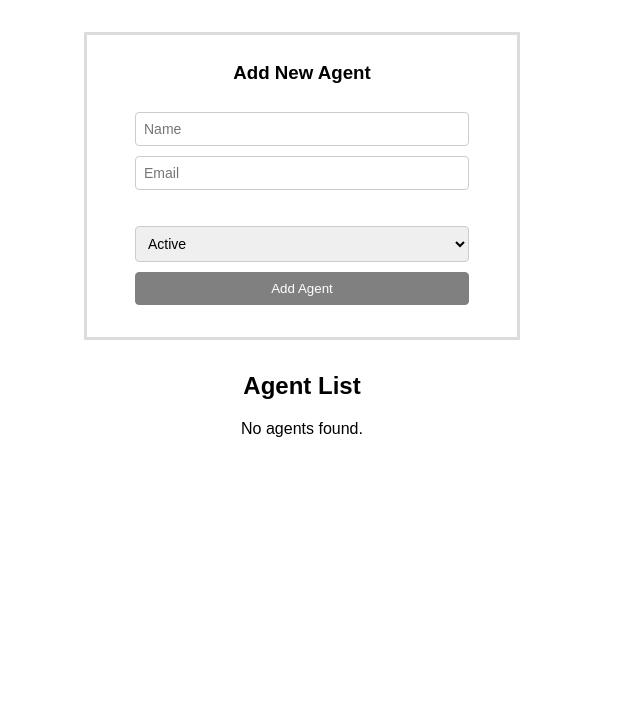
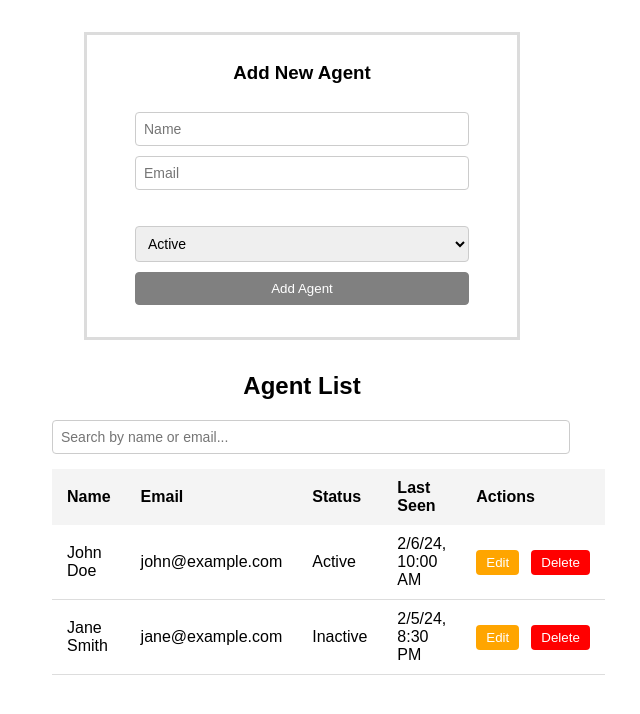
Before and after one commit to neffedych/Espresso-lab, a React (Create React App) app: page / in a window 1280 px wide. Shown: the top 714 px of the page, without its empty margins (338-978 px from the left). Built offline with nearby package versions, Linux system fonts and the light colour scheme.

Commit message:
Bonus: Implemented Search func by name & email

```diff
--- a/src/components/AgentList.css
+++ b/src/components/AgentList.css
@@ -125,3 +125,11 @@
 .agent-table td {
   border-bottom: 1px solid #ddd;
 }
+
+.search-bar {
+    margin-bottom: 15px;
+    padding: 8px;
+    width: 100%;
+    border: 1px solid #ccc;
+    border-radius: 4px;
+  }
--- a/src/components/AgentList.tsx
+++ b/src/components/AgentList.tsx
@@ -17,8 +17,10 @@ const initialAgents: Agent[] = [
 const AgentList: React.FC = () => {
   const [agents, setAgents] = useState<Agent[]>(() => {
     const storedAgents = localStorage.getItem("agents");
-        return storedAgents ? JSON.parse(storedAgents) : [];
+    return storedAgents ? JSON.parse(storedAgents) : initialAgents;
   });
+
+  const [searchQuery, setSearchQuery] = useState("");
   const [name, setName] = useState("");
   const [email, setEmail] = useState("");
   const [status, setStatus] = useState<"Active" | "Inactive">("Active");
@@ -29,10 +31,7 @@ const AgentList: React.FC = () => {
     localStorage.setItem("agents", JSON.stringify(agents));
   }, [agents]);
 
-  const validateEmail = (email: string) => {
-    const emailRegex = /^[^\s@]+@[^\s@]+\.[^\s@]+$/;
-    return emailRegex.test(email);
-  };
+  const validateEmail = (email: string) => /^[^\s@]+@[^\s@]+\.[^\s@]+$/.test(email);
 
   const handleEmailChange = (e: React.ChangeEvent<HTMLInputElement>) => {
     const value = e.target.value;
@@ -44,7 +43,6 @@ const AgentList: React.FC = () => {
     if (!name || !email || emailError) return;
 
     if (editingAgentId) {
-
       setAgents((prevAgents) =>
         prevAgents.map((agent) =>
           agent.id === editingAgentId ? { ...agent, name, email, status } : agent
@@ -52,7 +50,6 @@ const AgentList: React.FC = () => {
       );
       setEditingAgentId(null);
     } else {
-
       const newAgent: Agent = {
         id: crypto.randomUUID(),
         name,
@@ -62,7 +59,6 @@ const AgentList: React.FC = () => {
       };
       setAgents([...agents, newAgent]);
     }
-
 
     setName("");
     setEmail("");
@@ -80,19 +76,17 @@ const AgentList: React.FC = () => {
     setStatus(agent.status);
   };
 
+  const filteredAgents = agents.filter(
+    (agent) =>
+      agent.name.toLowerCase().includes(searchQuery.toLowerCase()) ||
+      agent.email.toLowerCase().includes(searchQuery.toLowerCase())
+  );
+
   return (
     <div className="container">
-
       <div className="form">
         <h3>{editingAgentId ? "Edit Agent" : "Add New Agent"}</h3>
-        <input
-          type="text"
-          placeholder="Name"
-          value={name}
-          onChange={(e) => setName(e.target.value)}
-          className="input"
-        />
-
+        <input type="text" placeholder="Name" value={name} onChange={(e) => setName(e.target.value)} className="input" />
         <input
           type="email"
           placeholder="Email"
@@ -101,7 +95,6 @@ const AgentList: React.FC = () => {
           className={`input ${emailError ? "error" : ""}`}
         />
         <div className="error-message">{emailError ? "Invalid email format" : "\u00A0"}</div>
-
         <select value={status} onChange={(e) => setStatus(e.target.value as "Active" | "Inactive")} className="input">
           <option value="Active">Active</option>
           <option value="Inactive">Inactive</option>
@@ -112,7 +105,15 @@ const AgentList: React.FC = () => {
       </div>
 
       <h2>Agent List</h2>
-      {agents.length === 0 ? (
+      <input
+        type="text"
+        placeholder="Search by name or email..."
+        value={searchQuery}
+        onChange={(e) => setSearchQuery(e.target.value)}
+        className="input search-bar"
+      />
+
+      {filteredAgents.length === 0 ? (
         <p>No agents found.</p>
       ) : (
         <table className="agent-table">
@@ -126,7 +127,7 @@ const AgentList: React.FC = () => {
             </tr>
           </thead>
           <tbody>
-    {agents.map((agent) => (
+            {filteredAgents.map((agent) => (
               <tr key={agent.id}>
                 <td>{agent.name}</td>
                 <td>{agent.email}</td>
@@ -134,18 +135,20 @@ const AgentList: React.FC = () => {
                 <td>
                   {new Date(agent.lastSeen).toLocaleString(undefined, { dateStyle: "short", timeStyle: "short" })}
                 </td>
-        <td style={{ padding: "10px 15px" }}>
+                <td>
                   <div style={{ display: "flex", gap: "12px" }}>
-            <button onClick={() => handleEdit(agent)} className="edit-button">Edit</button>
-            <button onClick={() => deleteAgent(agent.id)} className="delete-button">Delete</button>
+                    <button onClick={() => handleEdit(agent)} className="edit-button">
+                      Edit
+                    </button>
+                    <button onClick={() => deleteAgent(agent.id)} className="delete-button">
+                      Delete
+                    </button>
                   </div>
                 </td>
               </tr>
             ))}
           </tbody>
         </table>
-
-
       )}
     </div>
   );
```
Also changed, not shown: 1 other file (tests, documents, lock files or other folders). Lines whose indentation alone changed are shown as unchanged.
